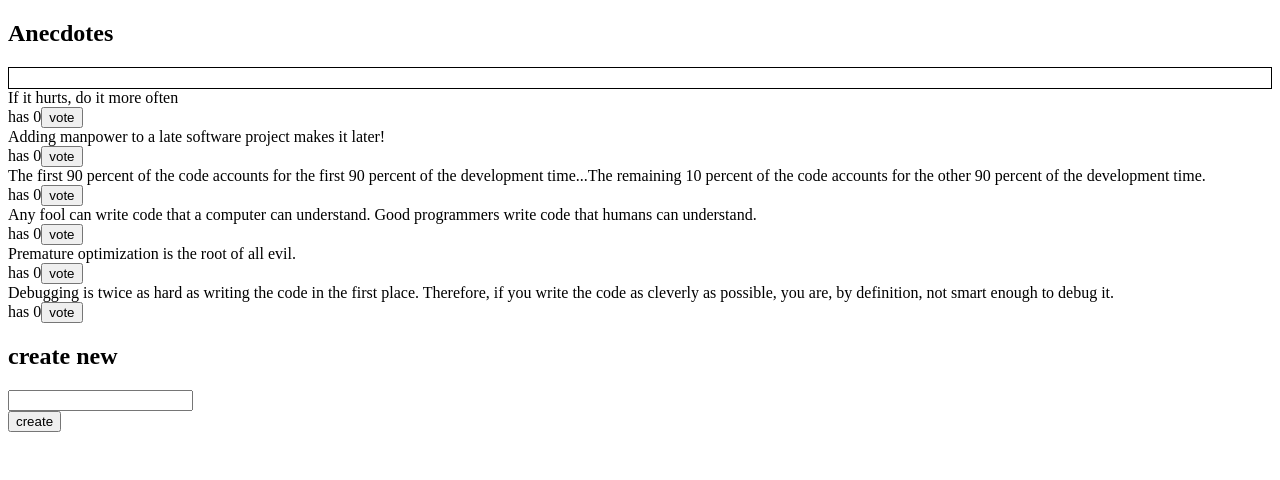
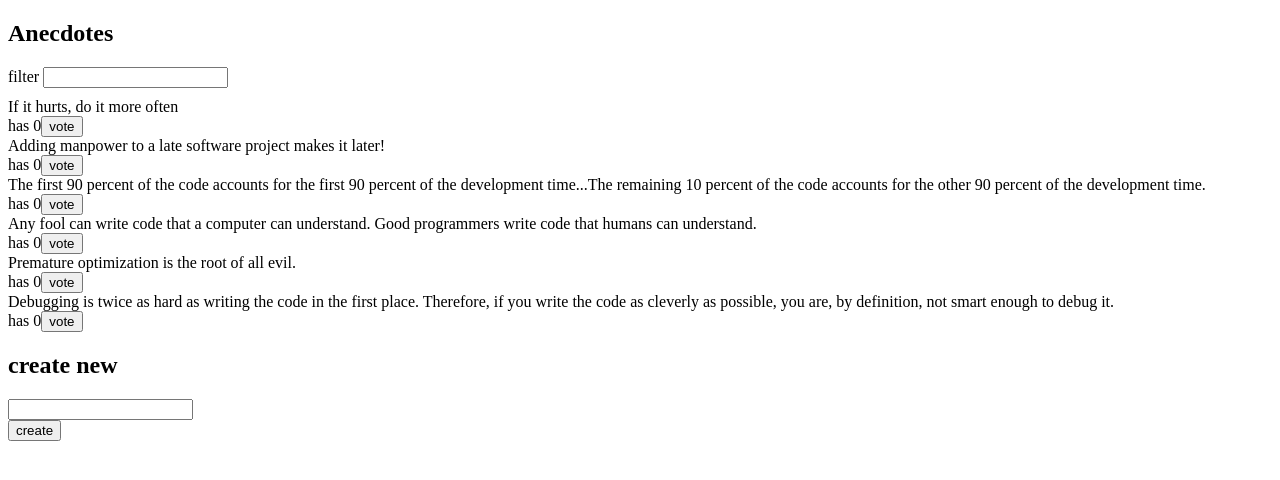
Before and after one commit to SirAntonioG/redux-anecdotes-connect, a React (Create React App) app: page / in a window 1280 px wide. Shown: the top 480 px of the page. Built offline with nearby package versions, Linux system fonts and the light colour scheme.

Commit message:
Fullstack part6 section b exercise 6.12 filter anecdotes

```diff
--- a/src/components/AnecdoteList.jsx
+++ b/src/components/AnecdoteList.jsx
@@ -2,11 +2,15 @@ import { useSelector, useDispatch } from 'react-redux';
 import { vote } from '../reducers/anecdoteReducer';
 import Notification from './Notification';
 import { deleteNotification, setNotification } from '../reducers/notificationReducer';
+import { Filter } from './Filter';
 
 export const AnecdoteList = () => {
   const dispatch = useDispatch();
   const anecdotes = useSelector(({ anecdotes }) => anecdotes);
   const anecdotesSorted = [...anecdotes].sort((a, b) => a.votes - b.votes);
+  const filter = useSelector(({ filter }) => filter);
+  const regexpFilter = new RegExp(filter, 'i');
+  const anecdotesFiltered = anecdotesSorted.filter(item => regexpFilter.test(item.content));
 
   const onClickVote = (anecdoteId, anecdoteContent) => {
     dispatch(vote(anecdoteId));
@@ -20,7 +24,8 @@ export const AnecdoteList = () => {
     <>
       <h2>Anecdotes</h2>
       <Notification />
-      {anecdotesSorted.map((anecdote) => (
+      <Filter />
+      {anecdotesFiltered.map((anecdote) => (
         <div key={anecdote.id}>
           <div>{anecdote.content}</div>
           <div>
--- /dev/null
+++ b/src/components/Filter.jsx
@@ -0,0 +1,19 @@
+import { useDispatch } from 'react-redux';
+import { filterAnecdote } from '../reducers/filterReducer';
+
+export const Filter = () => {
+  const dispatch = useDispatch();
+
+  const handleChange = (event) => {
+    dispatch(filterAnecdote(event.target.value))
+  }
+  const style = {
+    marginBottom: 10
+  }
+
+  return (
+    <div style={style}>
+      filter <input onChange={handleChange} />
+    </div>
+  )
+}
--- a/src/components/Notification.jsx
+++ b/src/components/Notification.jsx
@@ -2,12 +2,14 @@ import { useSelector } from "react-redux";
 
 
 const Notification = () => {
-  const notification = useSelector(state => state.notification);
+  const notification = useSelector(({ notification }) => notification);
+  const display = notification !== '' ? 'block' : 'none'
 
   const style = {
     border: 'solid',
     padding: 10,
-    borderWidth: 1
+    borderWidth: 1,
+    display: `${display}`
   }
   return (
     <div style={style}>
--- /dev/null
+++ b/src/reducers/filterReducer.js
@@ -0,0 +1,27 @@
+import { createSlice } from '@reduxjs/toolkit';
+
+// initialState
+// const initialState = new RegExp();
+const initialState = '';
+
+// slice reducers
+const filterSlice = createSlice({
+  name: 'filter',
+  initialState,
+  reducers: {
+    filterAnecdote(state, action) {
+      // const regexpFilter = new RegExp(action.payload, 'i');
+      return action.payload;
+    },
+  },
+});
+
+export const { filterAnecdote } = filterSlice.actions;
+export default filterSlice.reducer;
+
+// const handleFilterChange = (event) => {
+//   setFilterValue(event.target.value);
+//   const regexp = new RegExp(event.target.value, 'i');
+//   setFilteredByName(persons.filter((person) => regexp.test(person.name)));
+//   event.target.value === '' ? setFilterStatus(false) : setFilterStatus(true);
+// };
--- a/src/store.js
+++ b/src/store.js
@@ -1,11 +1,13 @@
 import { configureStore } from '@reduxjs/toolkit';
 import anecdoteReducer from './reducers/anecdoteReducer';
+import filterReducer from './reducers/filterReducer';
 import notificationReducer from './reducers/notificationReducer';
 
 const store = configureStore({
   reducer: {
     anecdotes: anecdoteReducer,
     notification: notificationReducer,
+    filter: filterReducer,
   },
 });
 
```
